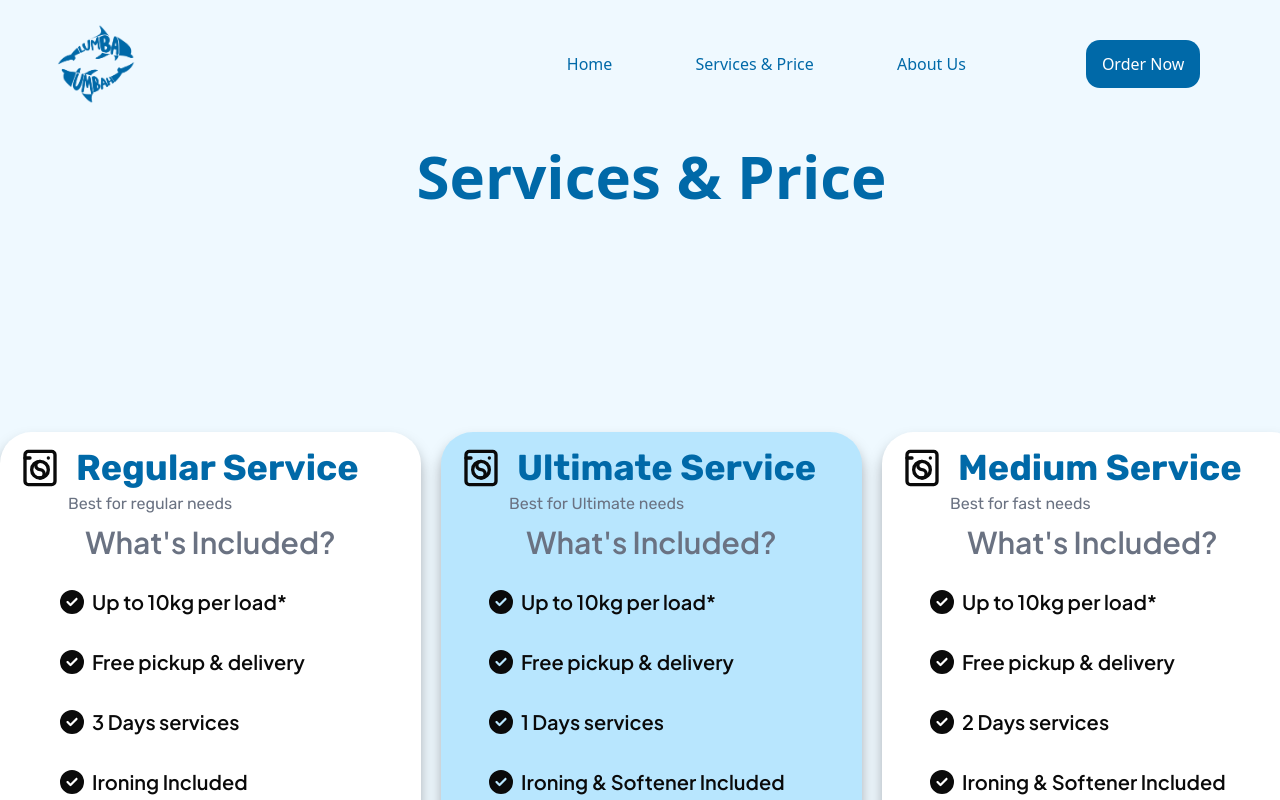
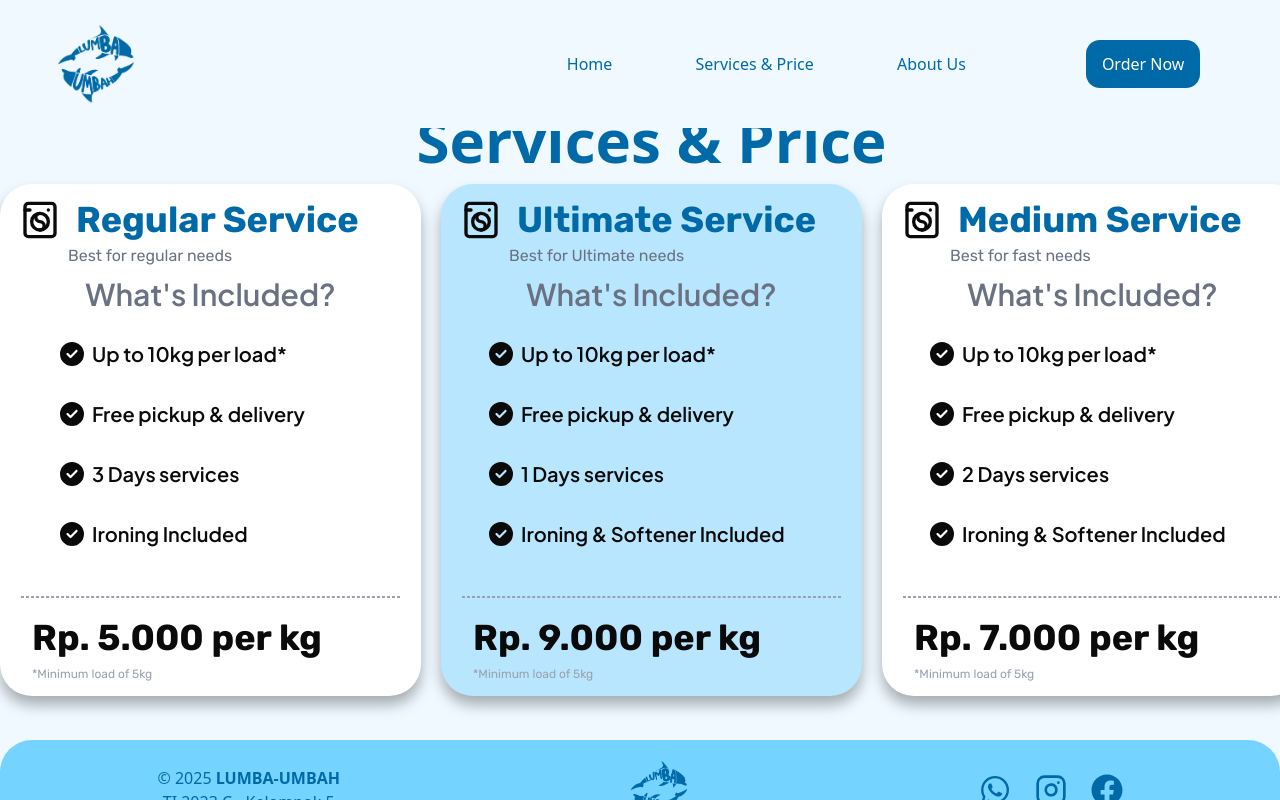
Before and after one commit to pachyyy/lumbaUmbah, a React (Vite) app: page /Price in a window 1280 px wide. Shown: the top 800 px of the page. Built offline with nearby package versions, Linux system fonts and the light colour scheme.

Commit message:
update the price page on the margin

```diff
--- a/src/pages/Home.jsx
+++ b/src/pages/Home.jsx
@@ -5,7 +5,7 @@ function Home(){
     return(
         <div className=" bg-[#EFF9FF]">
             <NavBar/>
-                <div className="grid grid-cols-2 items-center min-h-screen px-24 -mb-30">
+                <div className="grid grid-cols-2 items-center min-h-screen px-24 -mb-25">
                     <div>
                         <h1 className="text-7xl font-light leading-snug text-sky-950 mb-4">
                             “BIAR KAMI <br />
--- a/src/pages/Price.jsx
+++ b/src/pages/Price.jsx
@@ -10,7 +10,7 @@ function Price(){
   return(
     <div className="bg-[#EFF9FF]">
       <NavBar/>
-        <div className="min-h-screen grid grid-rows-2 items-center mb-20 -mt-20">
+        <div className="min-h-screen grid grid-rows-2 items-center -mt-15">
 
           {/* Title Section */}
           <div className="mx-auto flex flex-col items-center justify-center">
@@ -21,7 +21,7 @@ function Price(){
 
 
           {/* Card Price Section */}
-          <div className="flex flex-row gap-5 items-center justify-center">
+          <div className="flex flex-row gap-5 items-center justify-center -mt-50">
 
             {/* Regular Card */}
             <div className="bg-white w-[421px] h-[512px] rounded-4xl drop-shadow-xl/30">
@@ -219,7 +219,6 @@ function Price(){
               </div>
 
             </div>
-
           </div>
         </div>
 
```
